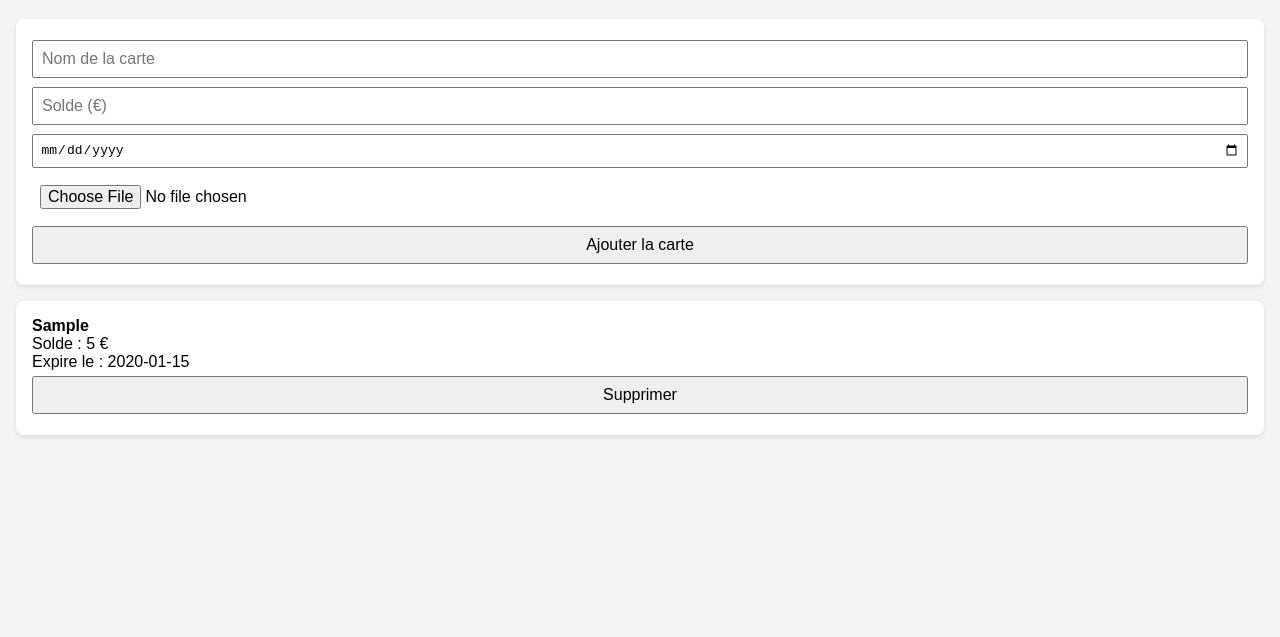
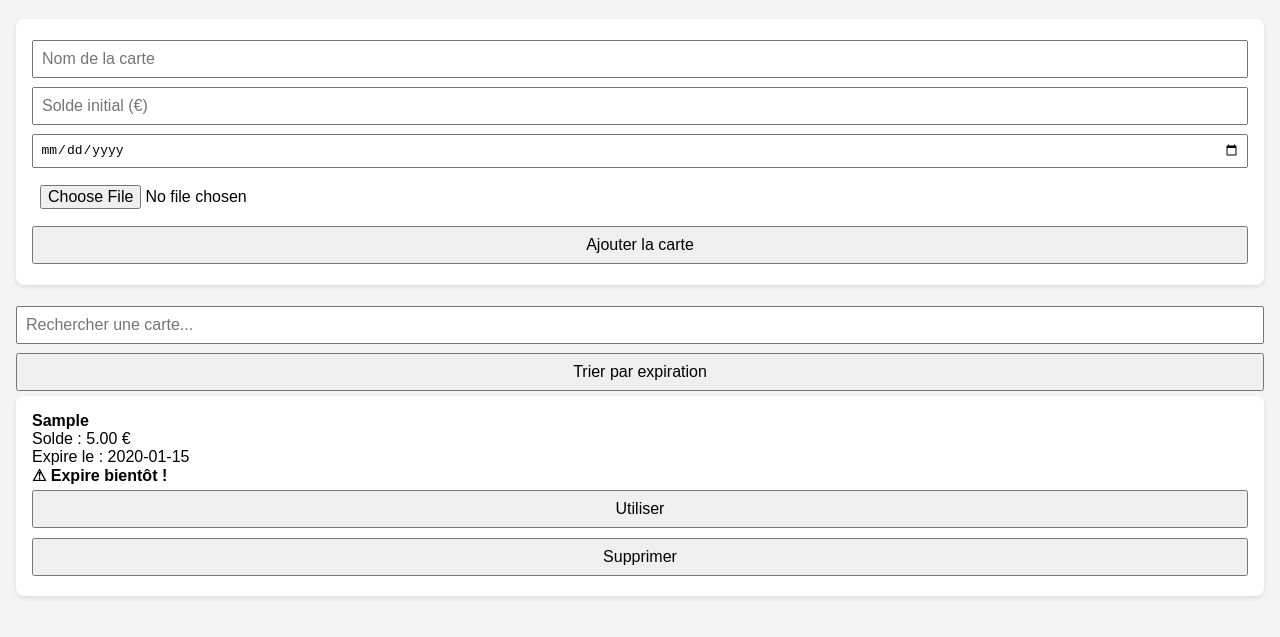
Before and after one commit to ElodieGH16/Mes-cartes-cadeaux, a plain HTML site: page index.html in a window 1280 px wide. Both pictures are taken after typing "Sample", "5", "2020-01-15" into the empty fields and a click on the button "Ajouter la carte". Shown: the part 77-714 px from the top of the page. Drawn offline with Linux system fonts and the light colour scheme.

Commit message:
Add files via upload

```diff
--- a/index.html
+++ b/index.html
@@ -35,17 +35,26 @@
             border-radius: 4px;
             margin-top: 0.5em;
         }
+        .history {
+            font-size: 0.9em;
+            color: #555;
+        }
+        .actions button {
+            margin-right: 5px;
+        }
     </style>
 </head>
 <body>
     <h1>Mes cartes cadeaux</h1>
     <div class="card">
         <input type="text" id="nom" placeholder="Nom de la carte">
-        <input type="number" id="solde" placeholder="Solde (€)">
-        <input type="date" id="expiration" placeholder="Date d'expiration">
+        <input type="number" id="solde" placeholder="Solde initial (€)">
+        <input type="date" id="expiration">
         <input type="file" id="photo" accept="image/*">
         <button onclick="ajouterCarte()">Ajouter la carte</button>
     </div>
+    <input type="text" id="recherche" placeholder="Rechercher une carte..." oninput="rechercherCarte()">
+    <button onclick="trierParExpiration()">Trier par expiration</button>
     <div id="liste"></div>
 
     <script>
@@ -53,11 +62,11 @@
 
         function ajouterCarte() {
             const nom = document.getElementById('nom').value;
-            const solde = document.getElementById('solde').value;
+            const solde = parseFloat(document.getElementById('solde').value);
             const expiration = document.getElementById('expiration').value;
             const photoInput = document.getElementById('photo');
 
-            if (!nom || !solde || !expiration) {
+            if (!nom || isNaN(solde) || !expiration) {
                 alert("Merci de remplir tous les champs !");
                 return;
             }
@@ -65,19 +74,19 @@
             const lecteur = new FileReader();
             lecteur.onload = function () {
                 const photo = lecteur.result;
-                const carte = { nom, solde, expiration, photo };
+                const carte = { nom, solde, expiration, photo, historique: [] };
                 cartes.push(carte);
+                sauvegarderCartes();
                 afficherCartes();
-                sauvegarderCartes();
             };
 
             if (photoInput.files[0]) {
                 lecteur.readAsDataURL(photoInput.files[0]);
             } else {
-                const carte = { nom, solde, expiration, photo: null };
+                const carte = { nom, solde, expiration, photo: null, historique: [] };
                 cartes.push(carte);
+                sauvegarderCartes();
                 afficherCartes();
-                sauvegarderCartes();
             }
 
             document.getElementById('nom').value = "";
@@ -86,18 +95,38 @@
             document.getElementById('photo').value = "";
         }
 
-        function afficherCartes() {
+        function afficherCartes(cartesFiltrees = cartes) {
             const conteneur = document.getElementById('liste');
             conteneur.innerHTML = "";
-            cartes.forEach((carte, index) => {
+            const aujourdHui = new Date();
+
+            cartesFiltrees.forEach((carte, index) => {
+                const dateExp = new Date(carte.expiration);
+                const joursRestants = Math.ceil((dateExp - aujourdHui) / (1000 * 60 * 60 * 24));
+                const expirationProche = joursRestants <= 7 ? "<strong>⚠ Expire bientôt !</strong><br>" : "";
+
+                let historiqueHTML = "";
+                if (carte.historique && carte.historique.length > 0) {
+                    historiqueHTML = "<div class='history'><strong>Historique :</strong><ul>";
+                    carte.historique.forEach(item => {
+                        historiqueHTML += `<li>- ${item.montant}€ le ${item.date}</li>`;
+                    });
+                    historiqueHTML += "</ul></div>";
+                }
+
                 const div = document.createElement('div');
                 div.className = "card";
                 div.innerHTML = `
                     <strong>${carte.nom}</strong><br>
-                    Solde : ${carte.solde} €<br>
+                    Solde : ${carte.solde.toFixed(2)} €<br>
                     Expire le : ${carte.expiration}<br>
+                    ${expirationProche}
                     ${carte.photo ? `<img src="${carte.photo}" alt="photo carte">` : ""}
-                    <button onclick="supprimerCarte(${index})">Supprimer</button>
+                    <div class="actions">
+                        <button onclick="utiliserCarte(${index})">Utiliser</button>
+                        <button onclick="supprimerCarte(${index})">Supprimer</button>
+                    </div>
+                    ${historiqueHTML}
                 `;
                 conteneur.appendChild(div);
             });
@@ -106,8 +135,23 @@
         function supprimerCarte(index) {
             if (confirm("Supprimer cette carte ?")) {
                 cartes.splice(index, 1);
+                sauvegarderCartes();
                 afficherCartes();
+            }
+        }
+
+        function utiliserCarte(index) {
+            const montant = parseFloat(prompt("Montant utilisé (€) :"));
+            if (!isNaN(montant) && montant > 0 && montant <= cartes[index].solde) {
+                cartes[index].solde -= montant;
+                cartes[index].historique.push({
+                    montant: montant.toFixed(2),
+                    date: new Date().toLocaleDateString()
+                });
                 sauvegarderCartes();
+                afficherCartes();
+            } else {
+                alert("Montant invalide ou supérieur au solde.");
             }
         }
 
@@ -123,6 +167,17 @@
             }
         }
 
+        function rechercherCarte() {
+            const motCle = document.getElementById('recherche').value.toLowerCase();
+            const filtrees = cartes.filter(c => c.nom.toLowerCase().includes(motCle));
+            afficherCartes(filtrees);
+        }
+
+        function trierParExpiration() {
+            cartes.sort((a, b) => new Date(a.expiration) - new Date(b.expiration));
+            afficherCartes();
+        }
+
         window.onload = chargerCartes;
     </script>
 </body>
```
